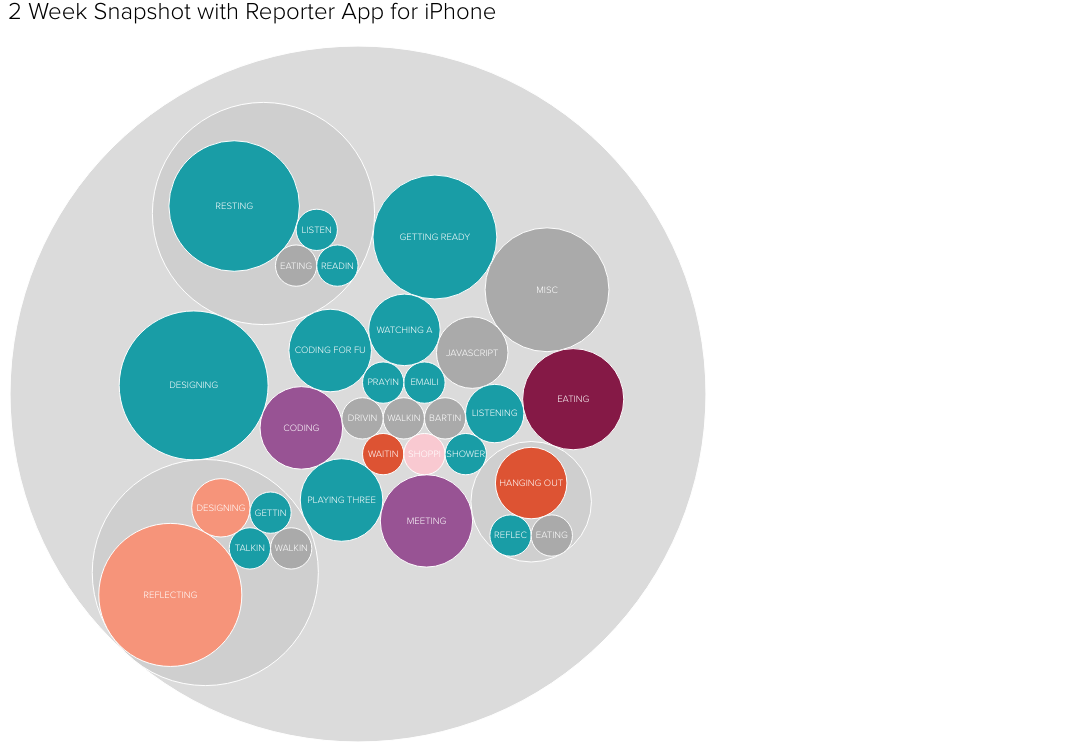
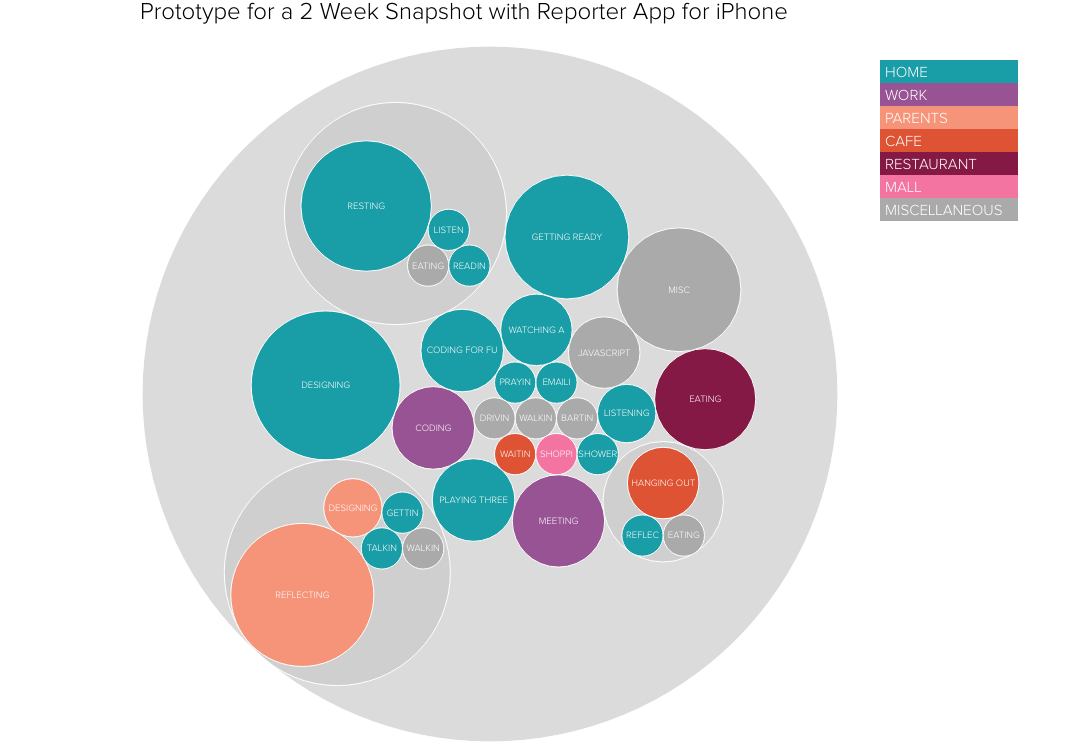
Before and after one commit to ltsung/QS-Viz, a website: page index.html in a window 1280 px wide. Shown: the part 92-848 px from the top of the page, without its empty margins (0-1072 px from the left). Drawn offline with nearby package versions, Linux system fonts and the light colour scheme.

Commit message:
added a legend

```diff
--- a/index.html
+++ b/index.html
@@ -14,6 +14,11 @@
   src: url('ProximaNova-Light.otf');
 }
 
+body {
+  margin: 0 auto;
+  width: 1000px;
+}
+
 h1 {
   font-size: 300%;
   font-family: Myriad_Pro_Condensed;
@@ -22,7 +27,7 @@ h1 {
 
 h2 {
   font-size: 150%;
-  font-family: Proxima_Nova_Light, Helvetica, sans-serif;;
+  font-family: Proxima_Nova_Light, Helvetica, sans-serif;
   font-weight: 100;
   margin-top: -30px;
 }
@@ -46,11 +51,42 @@ text {
   fill: #FFF;
 }
 
+#viz {
+  float: left;
+}
+
+#legend {
+  float: left;
+  list-style: none;
+}
+
+#legend li {
+  font-family:  Proxima_Nova_Light, Helvetica, sans-serif;
+  text-transform: uppercase;
+  font-size: 95%;
+  color: #FFF;
+  padding: 5px 3px 3px 5px;
+  width: 130px;
+}
+
 </style>
 <body>
 
 <h1>How I Spend My Time</h1>
-<h2>2 Week Snapshot with Reporter App for iPhone</h2>
+<h2>Prototype for a 2 Week Snapshot with Reporter App for iPhone</h2>
+
+<div id="viz"></div>
+
+<ul id="legend">
+ <li style="background: #199DA6;">home</li>
+ <li style="background: #985394;">work</li>
+ <li style="background: #F6947A;">parents</li>
+ <li style="background: #DD5333;">cafe</li>
+ <li style="background: #851946;">restaurant</li>
+ <li style="background: #F373A1;">mall</li>
+ <li style="background: #AAAAAA;">miscellaneous</li>
+</ul>
+
 
 <script src="http://d3js.org/d3.v3.min.js"></script>
 <script>
@@ -62,7 +98,7 @@ var pack = d3.layout.pack()
     .size([diameter - 4, diameter - 4])
     .value(function(d) { return d.size; });
 
-var svg = d3.select("body").append("svg")
+var svg = d3.select("#viz").append("svg")
     .attr("width", diameter)
     .attr("height", diameter)
   .append("g")
@@ -110,7 +146,7 @@ d3.json("data.json", function(error, root) {
          }
 
          else if (this.className.animVal === "mall") {
-	         return "#F9C9D1";
+	         return "#F373A1";
          }
 
 
```
